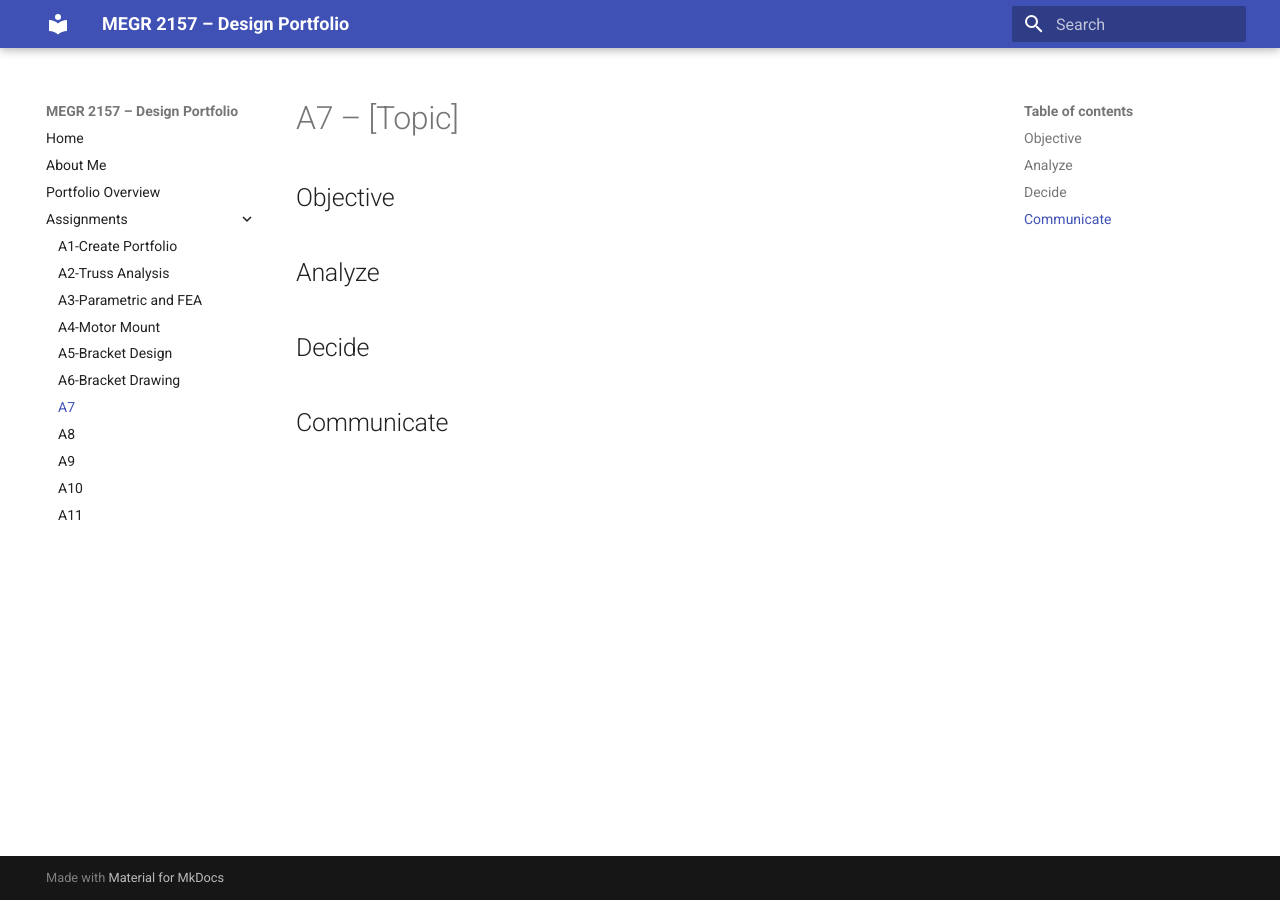
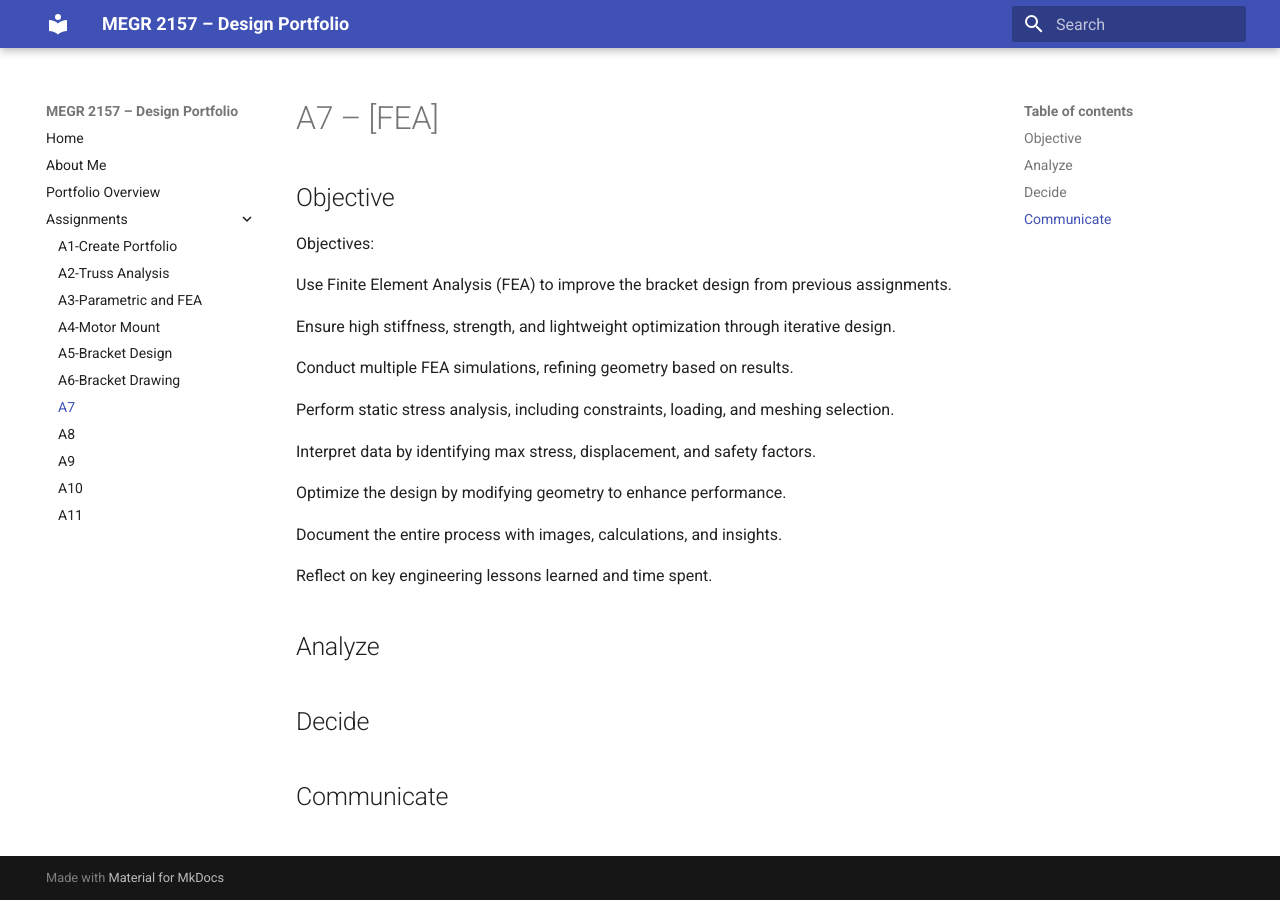
Before and after one commit to Jeffrey-Mendoza/megr2157-portfolio, an MkDocs documentation site: the page built from docs/assignments/A07/index.md, in a window 1280 px wide. Built offline with MkDocs 1.6.1 and Material for MkDocs 9.7.7, drawn with Linux system fonts in a browser that asks for light colours.

Commit message:
Revise A7 topic to Finite Element Analysis
Updated assignment topic and objectives for A7.

```diff
--- a/docs/assignments/A07/index.md
+++ b/docs/assignments/A07/index.md
@@ -1,7 +1,24 @@
-# A7 – [Topic]
+# A7 – [FEA]
 
 ## Objective
 
+Objectives:
+
+Use Finite Element Analysis (FEA) to improve the bracket design from previous assignments.
+
+Ensure high stiffness, strength, and lightweight optimization through iterative design.
+
+Conduct multiple FEA simulations, refining geometry based on results.
+
+Perform static stress analysis, including constraints, loading, and meshing selection.
+
+Interpret data by identifying max stress, displacement, and safety factors.
+
+Optimize the design by modifying geometry to enhance performance.
+
+Document the entire process with images, calculations, and insights.
+
+Reflect on key engineering lessons learned and time spent.
 
 ## Analyze
 
```
